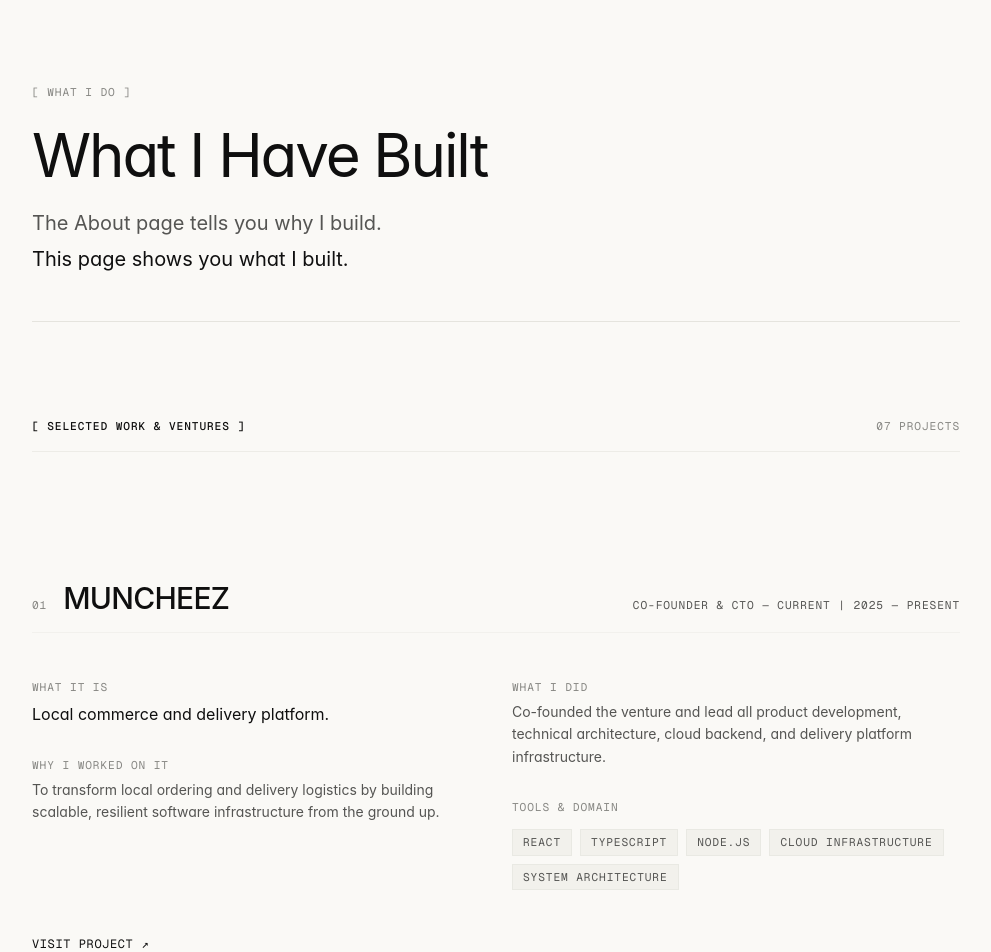
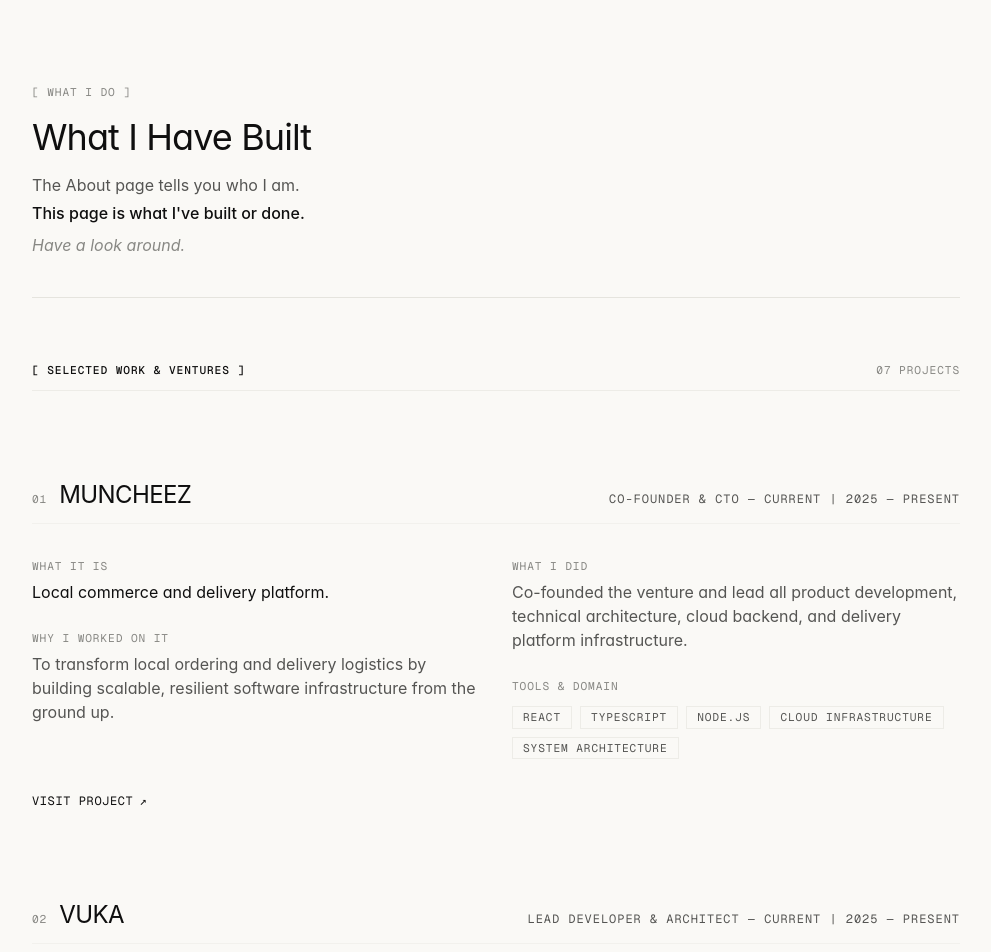
Before and after one commit to renekrisk/IamKris, a React (Vite) app: page /what-i-do in a window 1280 px wide. Shown: the part 140-1092 px from the top of the page, without its empty margins (144-1135 px from the left). Built offline with nearby package versions, Linux system fonts and the light colour scheme.

Commit message:
feat: update What I Do intro copy with witty authentic tone

```diff
--- a/src/components/SiteNavigation.tsx
+++ b/src/components/SiteNavigation.tsx
@@ -95,8 +95,8 @@
         <div className="flex items-center space-x-4 md:space-x-8">
           {/* Phone Numbers (Tablet & Desktop) */}
           <div className="hidden md:flex items-center space-x-3 mono-label text-[0.7rem] text-ink-secondary">
-            <a href="tel:+90539133892" className="hover:text-ink transition-colors">
-              +90 539 133 892
+            <a href="tel:+905391338912" className="hover:text-ink transition-colors">
+              +90 539 133 8912
             </a>
             <span className="text-ink-tertiary">/</span>
             <a href="tel:+254769032075" className="hover:text-ink transition-colors">
@@ -160,8 +160,8 @@
           <div className="space-y-1">
             <span className="block text-[0.65rem] text-ink-tertiary uppercase">PHONE</span>
             <div className="flex flex-col space-y-1 text-ink font-mono text-xs">
-              <a href="tel:+90539133892" className="hover:underline">
-                +90 539 133 892
+              <a href="tel:+905391338912" className="hover:underline">
+                +90 539 133 8912
               </a>
               <a href="tel:+254769032075" className="hover:underline">
                 +254 769 032 075
--- a/src/data/experience.ts
+++ b/src/data/experience.ts
@@ -10,21 +10,28 @@
   },
   {
     id: 'exp-02',
+    period: '2025 — PRESENT',
+    role: 'LEAD DEVELOPER & ARCHITECT',
+    organization: 'VUKA (INK COACHING)',
+    details: 'Designing and engineering client engagement workflows, application interfaces, and high-performance digital product infrastructure.'
+  },
+  {
+    id: 'exp-03',
     period: '2024 — PRESENT',
     role: 'AI EDUCATOR & WEB ENGINEER',
     organization: 'INK COACHING',
-    details: 'Authoring custom AI training modules, conducting workshops for schools and organizations, and building digital coaching platforms (Vuka).'
+    details: 'Authoring custom AI training modules, conducting workshops for schools and organizations, and building digital coaching platforms.'
   },
   {
-    id: 'exp-03',
+    id: 'exp-04',
     period: '2024 — PRESENT',
     role: 'TECH VOLUNTEER & EDUCATOR',
     organization: 'AFRIKA HACKON / HACKHOUSE',
     details: 'Volunteering in community technical initiatives, facilitating AI workshops, and authoring hands-on developer training modules.'
   },
   {
-    id: 'exp-04',
-    period: '2023 — 2024',
+    id: 'exp-05',
+    period: '2024 — 2025',
     role: 'FRONT-END & INFRASTRUCTURE ENGINEER',
     organization: 'THIKA TALENT SACCO & CLOUD PROJECTS',
     details: 'Engineered financial web dashboards serving 6,000+ active users and authored declarative cloud IaC infrastructure pipelines (AWS, Terraform, Serverless).'
--- a/src/data/projects.ts
+++ b/src/data/projects.ts
@@ -17,12 +17,12 @@
     id: 'vuka',
     number: '02',
     title: 'VUKA',
-    role: 'Lead Developer & Architect',
+    role: 'Lead Developer & Architect — Current',
     whatItIs: 'Digital product and client engagement application built for Ink Coaching.',
     whyIBuiltIt: 'To deliver an intuitive, high-performance web experience that connects clients with structured coaching workflows.',
     whatIDid: 'Designed and engineered the core frontend interface, interaction model, and data integration layer.',
     technology: ['React', 'TypeScript', 'Tailwind CSS', 'Vite'],
-    year: '2026',
+    year: '2025 — PRESENT',
     link: 'https://vuka.inkcoaching.co.ke'
   },
   {
@@ -57,7 +57,7 @@
     whyIBuiltIt: 'To streamline member transactions, account operations, and real-time administrative workflows.',
     whatIDid: 'Engineered responsive front-end dashboard interfaces and real-time operational tools serving 6,000+ active users.',
     technology: ['React', 'TypeScript', 'REST APIs', 'Dashboard Systems'],
-    year: '2023 — 2024'
+    year: '2024 — 2025'
   },
   {
     id: 'serverless-website-analytics',
@@ -68,7 +68,7 @@
     whyIBuiltIt: 'To achieve cost-effective, high-scale web analytics and SQL query processing without managing server infrastructure.',
     whatIDid: 'Architected and deployed cloud infrastructure using AWS CDK, Lambda, S3, and Athena for serverless log ingestion and analytics.',
     technology: ['AWS CDK', 'AWS Lambda', 'Amazon S3', 'Amazon Athena', 'TypeScript'],
-    year: '2023'
+    year: '2025'
   },
   {
     id: 'react-serverless-aws-terraform',
@@ -79,6 +79,6 @@
     whyIBuiltIt: 'To establish automated, repeatable production infrastructure for single-page applications backed by cloud APIs.',
     whatIDid: 'Authored declarative Terraform modules automating AWS resource provisioning, S3 static hosting, CloudFront CDN, and API Gateway.',
     technology: ['Terraform', 'AWS', 'Serverless', 'React', 'CloudFront'],
-    year: '2023'
+    year: '2025'
   }
 ];
--- a/src/pages/ContactPage.tsx
+++ b/src/pages/ContactPage.tsx
@@ -47,8 +47,8 @@
             <div className="flex flex-col space-y-3 font-mono text-lg sm:text-xl text-ink">
               <div>
                 <span className="block text-[0.6rem] text-ink-tertiary uppercase mb-0.5">TÜRKIYE (ANKARA)</span>
-                <a href="tel:+90539133892" className="hover:underline">
-                  +90 539 133 892
+                <a href="tel:+905391338912" className="hover:underline">
+                  +90 539 133 8912
                 </a>
               </div>
               <div>
--- a/src/pages/WhatIDoPage.tsx
+++ b/src/pages/WhatIDoPage.tsx
@@ -3,58 +3,59 @@
 
 export const WhatIDoPage: React.FC = () => {
   return (
-    <div className="py-12 sm:py-16 md:py-24">
-      <div className="max-w-5xl mx-auto px-6 sm:px-8 md:px-12">
+    <div className="py-8 sm:py-16 md:py-24">
+      <div className="max-w-5xl mx-auto px-5 sm:px-8 md:px-12">
         {/* Page Header */}
-        <div className="mb-16 md:mb-24 pb-8 sm:pb-12 border-b border-editorial-border space-y-6">
+        <div className="mb-12 sm:mb-16 pb-6 sm:pb-10 border-b border-editorial-border space-y-4">
           <div className="mono-label text-ink-tertiary">
             [ WHAT I DO ]
           </div>
 
-          <h1 className="text-3xl sm:text-5xl md:text-6xl font-normal tracking-tightest leading-tight text-ink">
+          <h1 className="text-2xl sm:text-4xl font-normal tracking-tight leading-tight text-ink">
             What I Have Built
           </h1>
 
-          <div className="space-y-2 text-lg sm:text-xl text-ink-secondary font-normal leading-relaxed max-w-3xl">
-            <p>The About page tells you why I build.</p>
-            <p className="text-ink">This page shows you what I built.</p>
+          <div className="space-y-1 text-xs sm:text-sm md:text-base text-ink-secondary font-normal leading-relaxed max-w-2xl">
+            <p>The About page tells you who I am.</p>
+            <p className="text-ink font-medium">This page is what I've built or done.</p>
+            <p className="italic text-ink-tertiary pt-1">Have a look around.</p>
           </div>
         </div>
 
         {/* Selected Work Section */}
-        <div className="space-y-20 sm:space-y-28">
-          <div className="flex items-center justify-between pb-4 border-b border-editorial-border/60">
-            <h2 className="mono-label text-ink font-medium tracking-widest">
+        <div className="space-y-16 sm:space-y-20">
+          <div className="flex items-center justify-between pb-3 border-b border-editorial-border/60">
+            <h2 className="mono-label text-ink font-medium tracking-widest text-xs">
               [ SELECTED WORK & VENTURES ]
             </h2>
-            <span className="mono-label text-ink-tertiary">
+            <span className="mono-label text-ink-tertiary text-xs">
               {String(projectsData.length).padStart(2, '0')} PROJECTS
             </span>
           </div>
 
-          <div className="space-y-20 sm:space-y-24 divide-y-0">
+          <div className="space-y-16 sm:space-y-20 divide-y-0">
             {projectsData.map((project) => (
-              <article key={project.id} className="group pt-4 space-y-8">
+              <article key={project.id} className="group pt-2 space-y-6">
                 {/* Header row: Number, Title & Role */}
-                <div className="flex flex-col sm:flex-row sm:items-baseline justify-between gap-2 border-b border-editorial-border/40 pb-4">
-                  <div className="flex items-baseline space-x-4">
-                    <span className="mono-label text-sm text-ink-tertiary">{project.number}</span>
-                    <h3 className="text-2xl sm:text-3xl font-medium tracking-tight text-ink">
+                <div className="flex flex-col sm:flex-row sm:items-baseline justify-between gap-2 border-b border-editorial-border/40 pb-3">
+                  <div className="flex items-baseline space-x-3">
+                    <span className="mono-label text-xs text-ink-tertiary">{project.number}</span>
+                    <h3 className="text-xl sm:text-2xl font-normal tracking-tight text-ink">
                       {project.title}
                     </h3>
                   </div>
-                  <div className="mono-label text-xs text-ink-secondary">
+                  <div className="mono-label text-[11px] sm:text-xs text-ink-secondary">
                     {project.role} | {project.year}
                   </div>
                 </div>
 
                 {/* Structured Breakdown */}
-                <div className="grid grid-cols-1 md:grid-cols-12 gap-6 sm:gap-8 items-start pt-2">
-                  <div className="md:col-span-6 space-y-6">
+                <div className="grid grid-cols-1 md:grid-cols-12 gap-6 sm:gap-8 items-start pt-1">
+                  <div className="md:col-span-6 space-y-5">
                     {/* What It Is */}
                     <div className="space-y-1">
                       <span className="mono-label text-[0.65rem] text-ink-tertiary uppercase">WHAT IT IS</span>
-                      <p className="text-base text-ink font-normal leading-relaxed">
+                      <p className="text-xs sm:text-sm md:text-base text-ink font-normal leading-relaxed">
                         {project.whatItIs}
                       </p>
                     </div>
@@ -62,17 +63,17 @@
                     {/* Why I Built / Worked On It */}
                     <div className="space-y-1">
                       <span className="mono-label text-[0.65rem] text-ink-tertiary uppercase">WHY I WORKED ON IT</span>
-                      <p className="text-sm text-ink-secondary leading-relaxed font-normal">
+                      <p className="text-xs sm:text-sm md:text-base text-ink-secondary leading-relaxed font-normal">
                         {project.whyIBuiltIt}
                       </p>
                     </div>
                   </div>
 
-                  <div className="md:col-span-6 space-y-6">
+                  <div className="md:col-span-6 space-y-5">
                     {/* What I Did */}
                     <div className="space-y-1">
                       <span className="mono-label text-[0.65rem] text-ink-tertiary uppercase">WHAT I DID</span>
-                      <p className="text-sm text-ink-secondary leading-relaxed font-normal">
+                      <p className="text-xs sm:text-sm md:text-base text-ink-secondary leading-relaxed font-normal">
                         {project.whatIDid}
                       </p>
                     </div>
@@ -80,11 +81,11 @@
                     {/* Technology */}
                     <div className="space-y-2">
                       <span className="mono-label text-[0.65rem] text-ink-tertiary uppercase">TOOLS & DOMAIN</span>
-                      <div className="flex flex-wrap gap-2 pt-1">
+                      <div className="flex flex-wrap gap-2 pt-0.5">
                         {project.technology.map((tech) => (
                           <span
                             key={tech}
-                            className="mono-label text-[0.65rem] px-2.5 py-1 bg-canvas text-ink-secondary border border-editorial-border/60"
+                            className="mono-label text-[0.65rem] px-2.5 py-0.5 bg-paper text-ink-secondary border border-editorial-border/60"
                           >
                             {tech}
                           </span>
@@ -96,15 +97,15 @@
 
                 {/* Optional Link */}
                 {project.link && (
-                  <div className="pt-2">
+                  <div className="pt-1">
                     <a
                       href={project.link}
                       target="_blank"
                       rel="noopener noreferrer"
-                      className="inline-flex items-center space-x-2 text-xs font-mono tracking-wider uppercase text-ink hover:text-ink-secondary transition-colors"
+                      className="inline-flex items-center space-x-1.5 text-xs font-mono tracking-wider uppercase text-ink hover:text-ink-secondary transition-colors group"
                     >
                       <span>VISIT PROJECT</span>
-                      <span>↗</span>
+                      <span className="group-hover:translate-x-0.5 group-hover:-translate-y-0.5 transition-transform duration-200">↗</span>
                     </a>
                   </div>
                 )}
@@ -114,21 +115,21 @@
         </div>
 
         {/* Other Work Section */}
-        <div className="mt-24 sm:mt-32 pt-12 border-t border-editorial-border space-y-6">
-          <h2 className="mono-label text-ink font-medium tracking-widest">
+        <div className="mt-20 sm:mt-28 pt-10 border-t border-editorial-border space-y-4">
+          <h2 className="mono-label text-ink font-medium tracking-widest text-xs">
             [ OTHER REPOSITORIES & EXPERIMENTS ]
           </h2>
-          <p className="text-sm text-ink-secondary leading-relaxed max-w-2xl">
+          <p className="text-xs sm:text-sm md:text-base text-ink-secondary leading-relaxed max-w-2xl">
             Additional open-source tools, infrastructure scripts, and experimental code projects are published directly on GitHub.
           </p>
           <a
             href="https://github.com/renekrisk"
             target="_blank"
             rel="noopener noreferrer"
-            className="inline-flex items-center space-x-2 text-xs font-mono tracking-wider uppercase text-ink hover:text-ink-secondary transition-colors"
+            className="inline-flex items-center space-x-1.5 text-xs font-mono tracking-wider uppercase text-ink hover:text-ink-secondary transition-colors group"
           >
             <span>EXPLORE GITHUB (@RENEKRISK)</span>
-            <span>↗</span>
+            <span className="group-hover:translate-x-0.5 group-hover:-translate-y-0.5 transition-transform duration-200">↗</span>
           </a>
         </div>
       </div>
```
